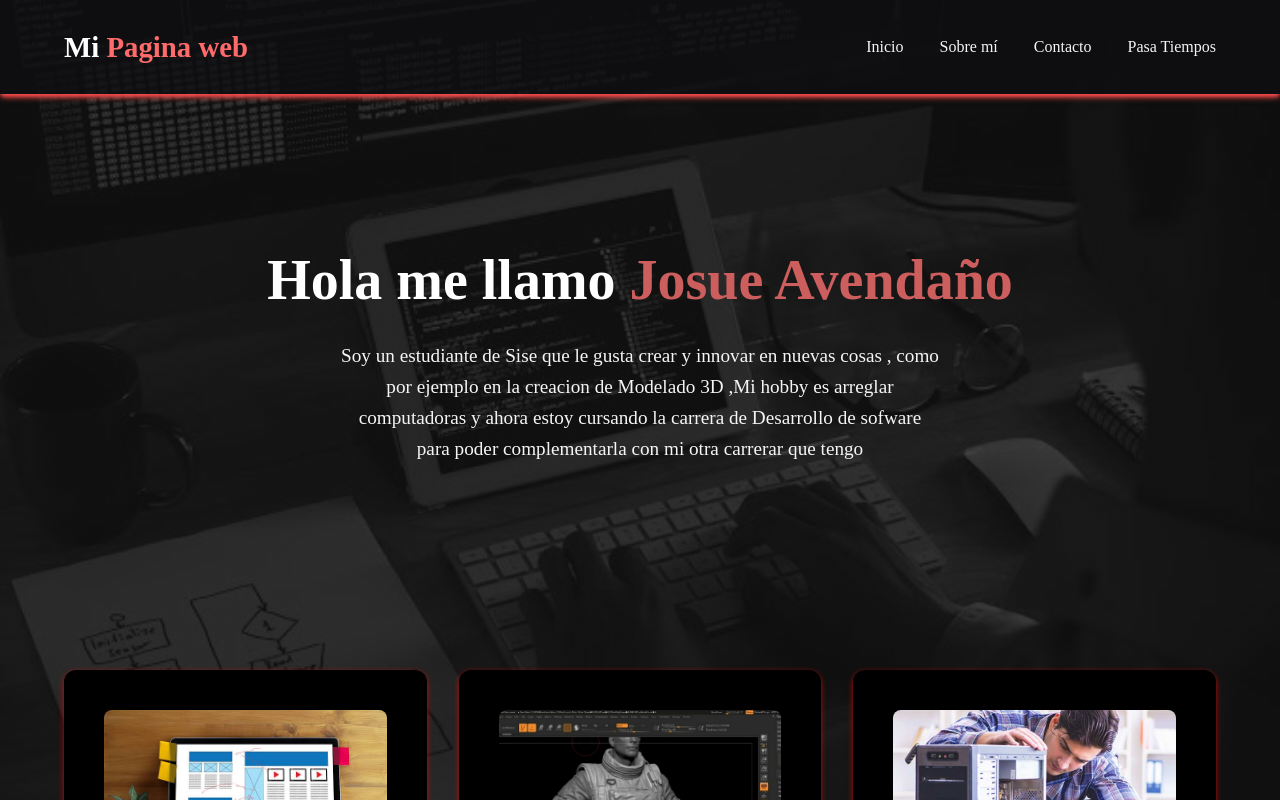
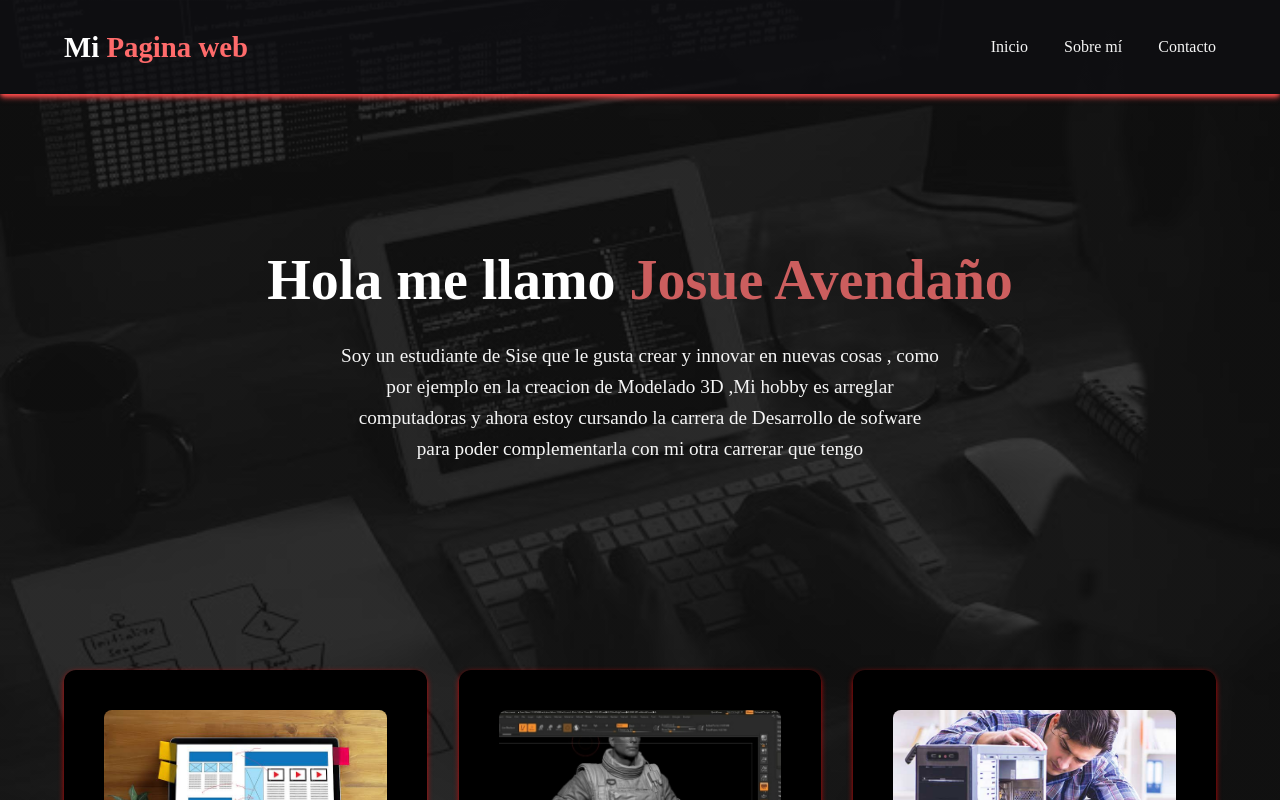
Before and after one commit to JoshuaAlai/Paginatarea, a plain HTML site: page index.html in a window 1280 px wide. Shown: the top 800 px of the page. Drawn offline with Linux system fonts and the light colour scheme.

Commit message:
Update index.html

```diff
--- a/index.html
+++ b/index.html
@@ -16,7 +16,7 @@
             <a href="#inicio">Inicio</a>
             <a href="sobremi.html">Sobre mí</a>
             <a href="contacto.html">Contacto</a>
-            <a href="contacto.html">Pasa Tiempos</a>
+
         </nav>
     </header>
 
```
